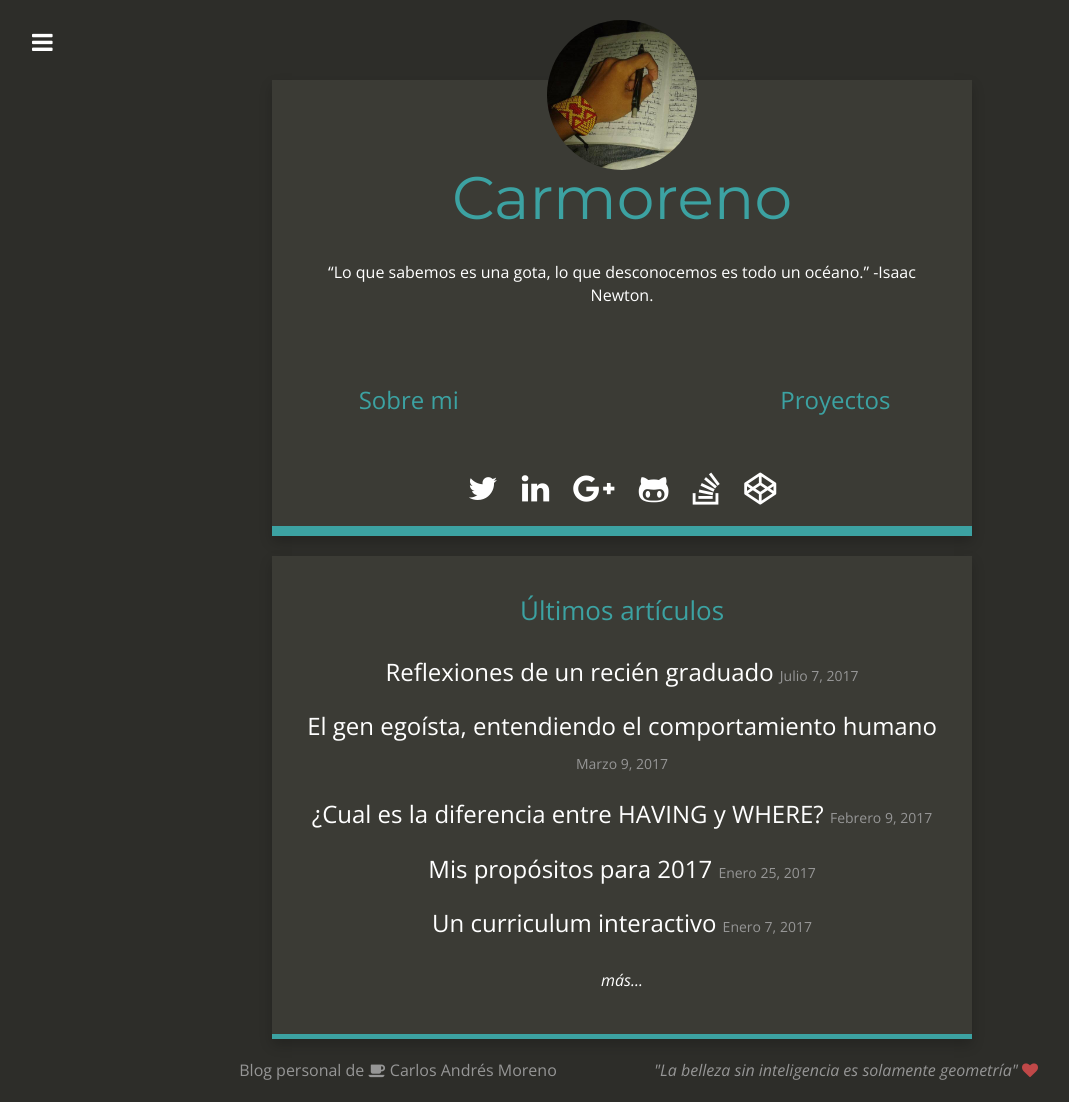
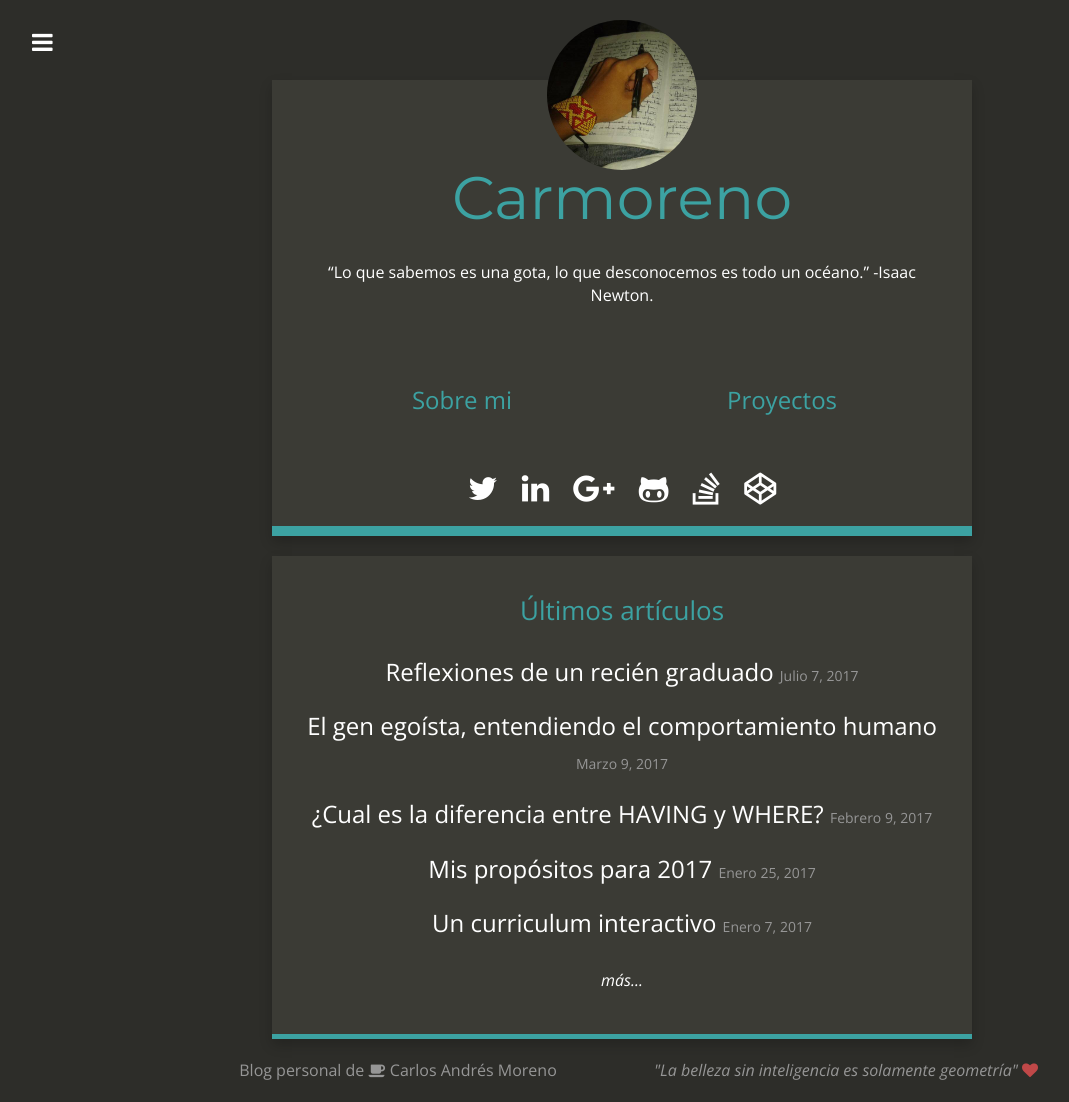
Before and after one commit to CarMoreno/carmoreno.github.io, a Jekyll site: the page built from index.html, in a window 1280 px wide. Shown: the whole page, without its empty margins (18-1087 px from the left). Built offline with Jekyll 4.4.1, drawn with Linux system fonts in a browser that asks for light colours; nearby versions of some CDN libraries.

Commit message:
Update index.html

```diff
--- a/index.html
+++ b/index.html
@@ -18,9 +18,9 @@
                 {{ site.title_description }}
             </div>
             <div class="row text-center">
-              <div class="col-md-4"><h3><a href="http://carmoreno.github.io/about">Sobre mi</a></h3></div>
-              <div class="col-md-4"></div>
-              <div class="col-md-4"><h3><a href="http://carmoreno.github.io/proyectos/">Proyectos</a></h3></div>
+              <div class="col-md-6"><h3><a href="http://carmoreno.github.io/about">Sobre mi</a></h3></div>
+              <!--div class="col-md-4"></div-->
+              <div class="col-md-6"><h3><a href="http://carmoreno.github.io/proyectos/">Proyectos</a></h3></div>
 
             </div>
             <div class="links">
```
